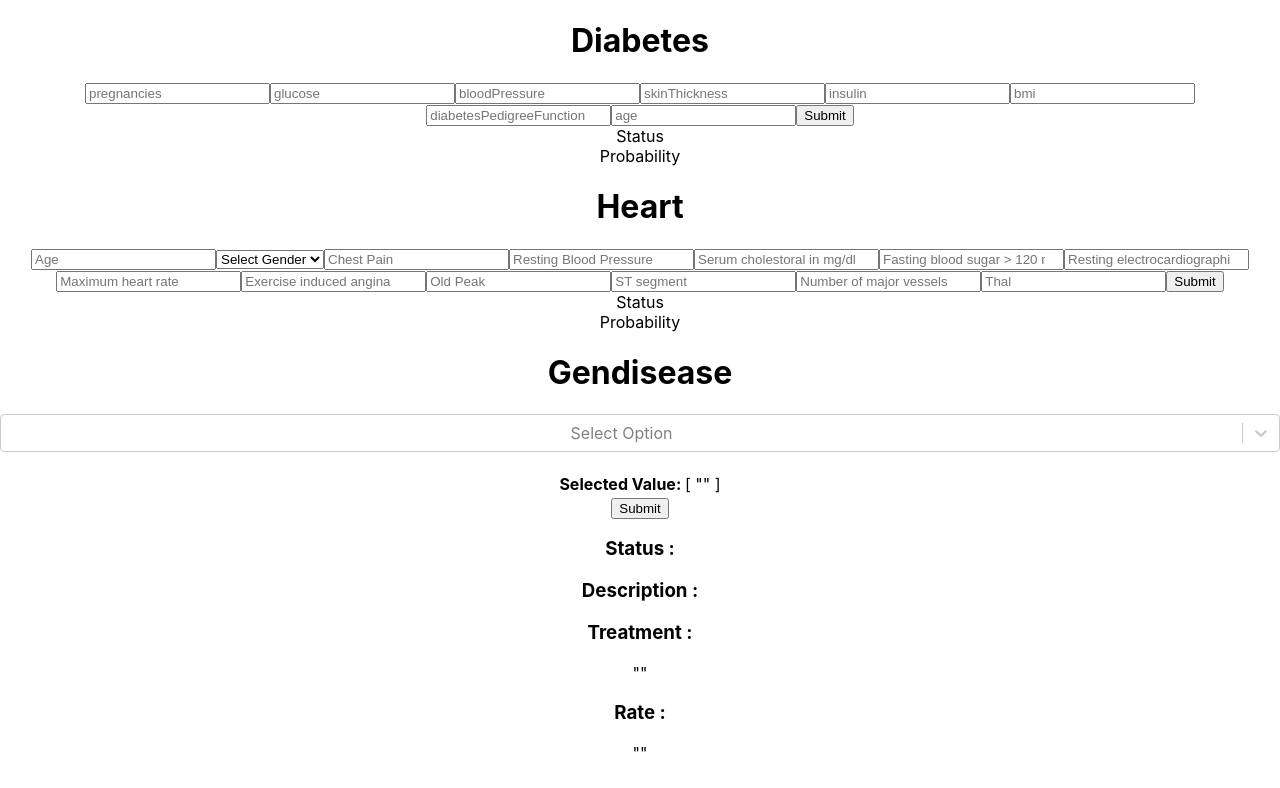
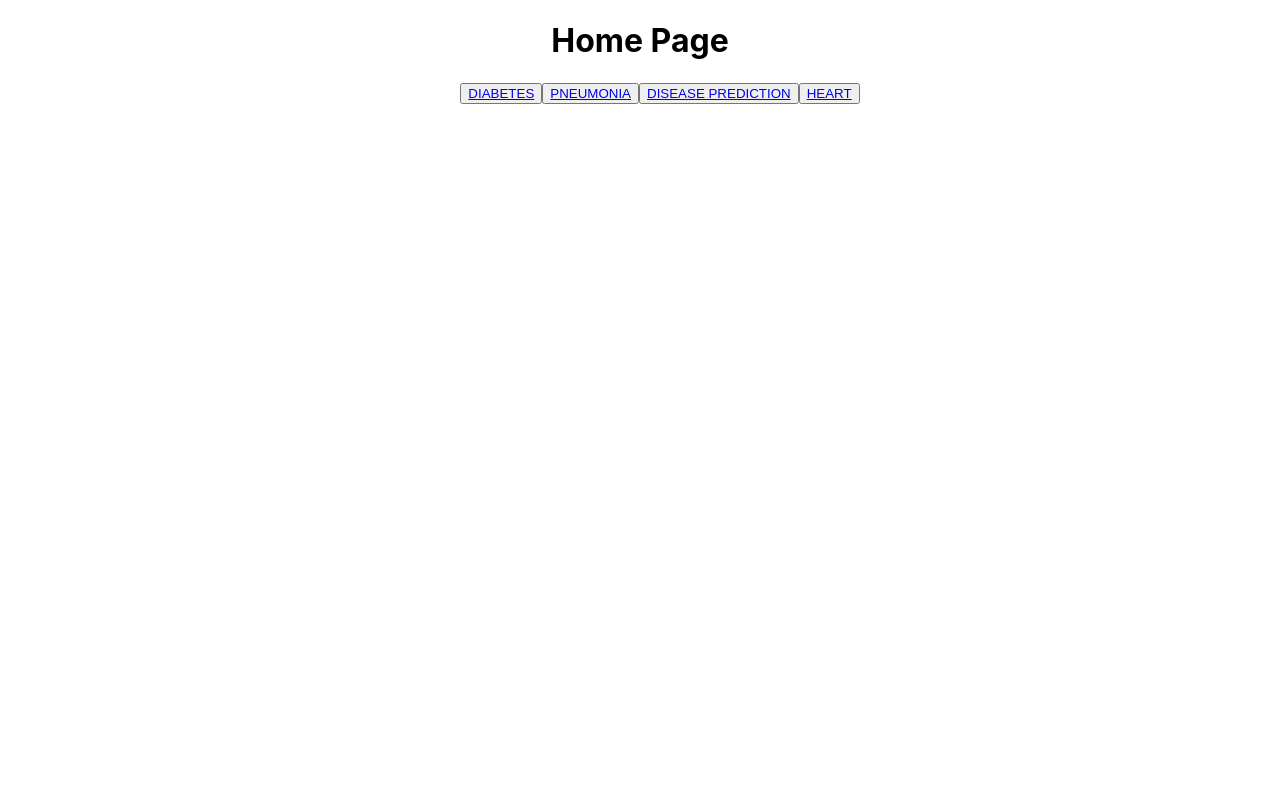
Before and after one commit to SmitMehta50/healthcare_app, a React (Create React App) app: page / in a window 1280 px wide. Shown: the top 788 px of the page. Built offline with nearby package versions, Linux system fonts and the light colour scheme.

Commit message:
basic routing done

```diff
--- a/package.json
+++ b/package.json
@@ -9,6 +9,7 @@
     "axios": "^0.26.1",
     "react": "^17.0.2",
     "react-dom": "^17.0.2",
+    "react-router-dom": "^6.2.2",
     "react-scripts": "5.0.0",
     "react-select": "^5.2.2",
     "web-vitals": "^2.1.4"
--- a/src/App.js
+++ b/src/App.js
@@ -3,17 +3,26 @@ import './App.css';
 import Diabetes from './Diabetes';
 import Heart from './Heart';
 import Gendisease from './Gendisease';
-import Pneumonia from './Pneumonia'
+import Pneumonia from './Pneumonia';
+import {Route, Link, Routes} from 'react-router-dom';
+import Home from './Home';
 // import Test from './test';
 
 function App() {
   return (
     <div className="App">
-      {/* <Test sympton1='cough' sympton2='high_fever' sympton3='None' sympton4='None' sympton5='None' /> */}
-      <Diabetes/>
+      <Routes>
+        <Route exact path="/" element={<Home/>} />
+        <Route exact path="/diabetes" element={<Diabetes/>} />
+        <Route exact path="/pneumonia" element={<Pneumonia/>} />
+        <Route exact path="/generaldisease" element={<Gendisease/>} />
+        <Route exact path="/heart" element={<Heart/>} />
+      </Routes>
+
+      {/* <Diabetes/>
       <Heart/>
       <Gendisease/>
-      <Pneumonia/>
+      <Pneumonia/> */}
       {/* <Test/> */}
     </div>
   );
--- a/src/Gendisease.js
+++ b/src/Gendisease.js
@@ -46,7 +46,7 @@ function Gendisease() {
         e.preventDefault();
         var myParams = selectedValue
 
-        await axios.post('http://127.0.0.1:5000/generalprediction', myParams)
+        await axios.post('https://diabetessapi.herokuapp.com/generalprediction', myParams)
         .then(function(response){
             console.log(response.data);
             // if (response.status === 200){
--- /dev/null
+++ b/src/Home.js
@@ -0,0 +1,27 @@
+import React from 'react';
+import {Link} from 'react-router-dom';
+
+function Home() {
+  return (
+    <div>
+        <h1>Home Page</h1>
+        <ul>
+            <button>
+            <Link to="/diabetes">DIABETES</Link>
+            </button>
+            <button>
+            <Link to="/pneumonia">PNEUMONIA</Link>
+            </button>
+            <button>
+            <Link to="/generaldisease">DISEASE PREDICTION</Link>
+            </button>
+            <button>
+            <Link to="/heart">HEART</Link>
+            </button>
+        </ul>
+
+    </div>
+  )
+}
+
+export default Home
--- a/src/index.js
+++ b/src/index.js
@@ -3,13 +3,16 @@ import ReactDOM from 'react-dom';
 import './index.css';
 import App from './App';
 import reportWebVitals from './reportWebVitals';
-
+import {BrowserRouter} from 'react-router-dom'
 
 ReactDOM.render(
-  <React.StrictMode>
-    <App />
+  <BrowserRouter>
+    <React.StrictMode>
 
-  </React.StrictMode>,
+      <App />
+
+    </React.StrictMode>
+  </BrowserRouter>,
   document.getElementById('root')
 );
 
```
Also changed, not shown: 1 other file (tests, documents, lock files or other folders).
